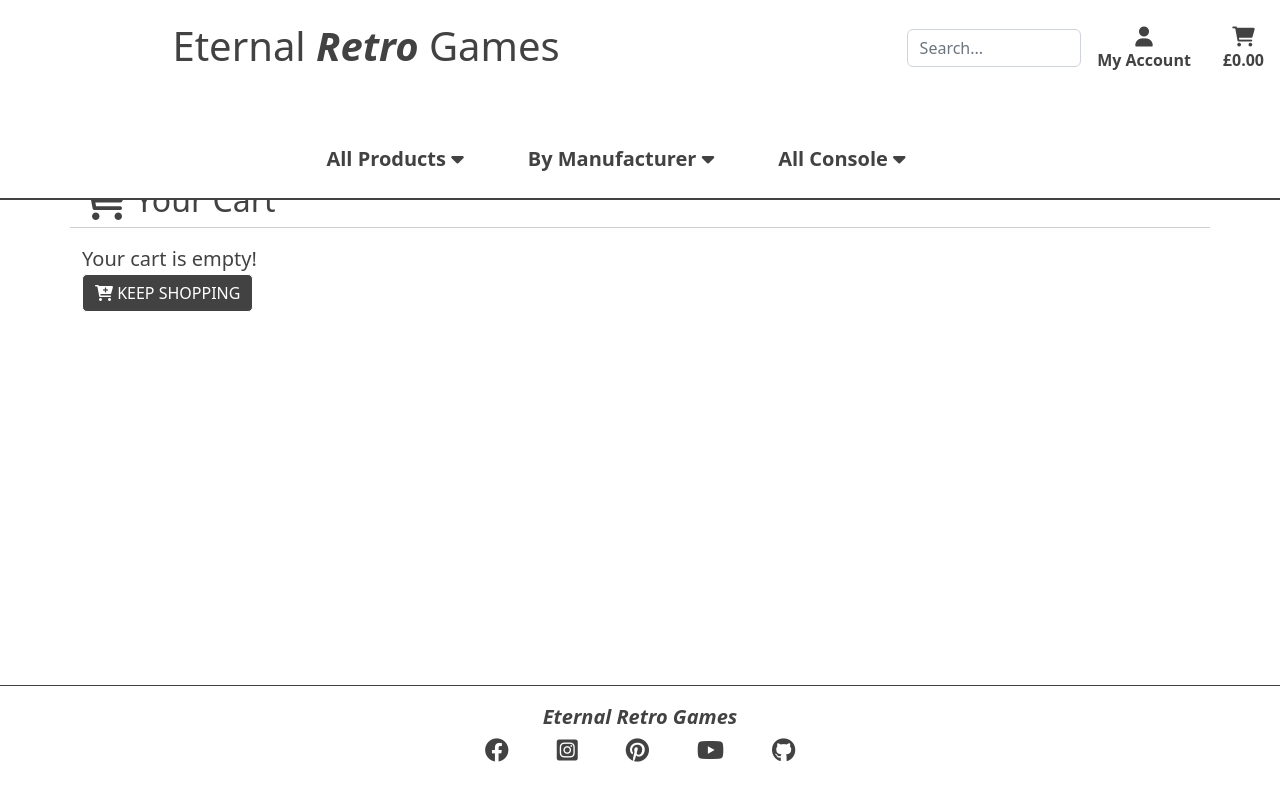
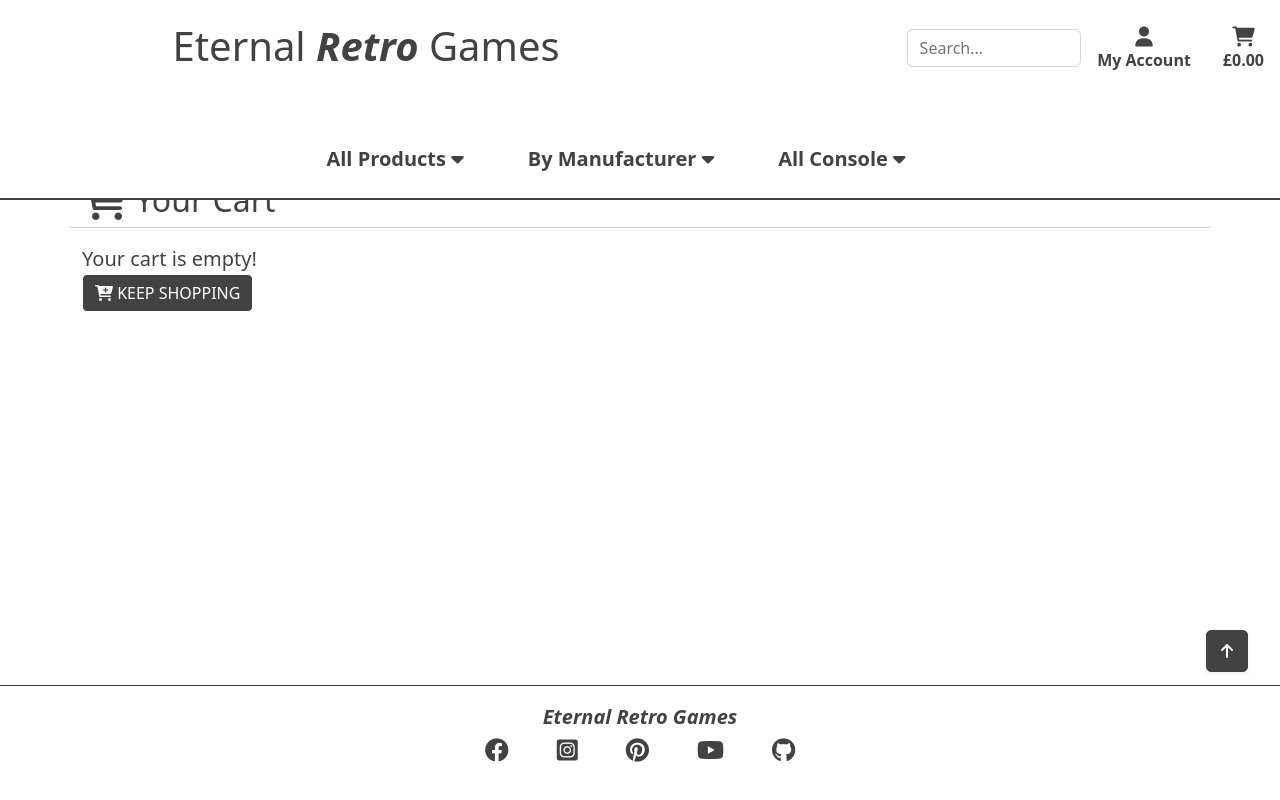
Before and after one commit to Daferia/Eternal-Retro-Games, a Django app: page /cart/ in a window 1280 px wide. Run offline with Django 4.2, Linux system fonts and the light colour scheme; some libraries are stand-ins or nearby versions.

Commit message:
added scroll to top button to cart

```diff
--- a/cart/templates/cart/cart.html
+++ b/cart/templates/cart/cart.html
@@ -75,5 +75,10 @@
         </div>
     </div>
 </div>
+<div class="scroll-to-top-button shadow-sm rounded-0">
+    <a class="scroll-to-top d-flex h-100 text-decoration-none">
+        <i class="fas fa-arrow-up mx-auto my-auto"></i>
+    </a>
+</div>
 
 {% endblock %}
```
